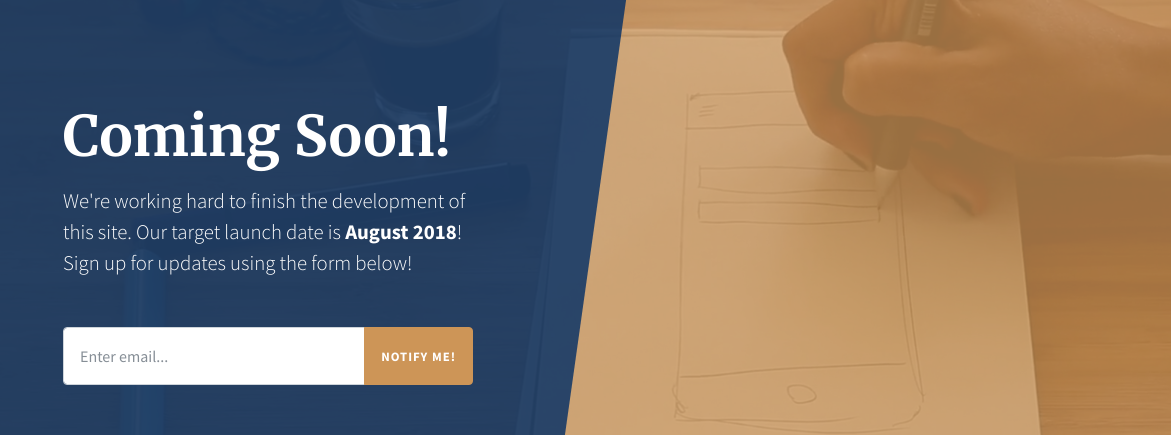
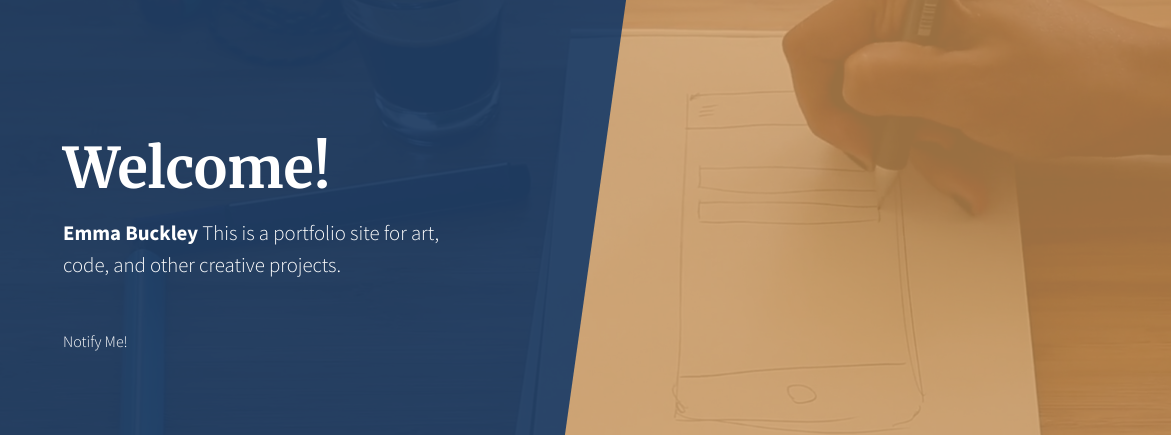
Before and after one commit to buckabroo/personalwebsite, a website: page index.html in a window 1280 px wide. Shown: the part 156-591 px from the top of the page, 0-1171 px from the left. Drawn offline with Linux system fonts and the light colour scheme.

Commit message:
first edit

```diff
--- a/index.html
+++ b/index.html
@@ -33,14 +33,14 @@
         <div class="row h-100">
           <div class="col-12 my-auto">
             <div class="masthead-content text-white py-5 py-md-0">
-              <h1 class="mb-3">Coming Soon!</h1>
-              <p class="mb-5">We're working hard to finish the development of this site. Our target launch date is <strong>August 2018</strong>! Sign up for updates using the form below!</p>
-              <div class="input-group input-group-newsletter">
-                <input type="email" class="form-control" placeholder="Enter email..." aria-label="Search for...">
-                <span class="input-group-btn">
-                  <button class="btn btn-secondary" type="button">Notify Me!</button>
-                </span>
-              </div>
+              <h1 class="mb-3">Welcome!</h1>
+              <p class="mb-5"><strong>Emma Buckley</strong> This is a portfolio site for art, code, and other creative projects.</p>
+              <!div class="input-group input-group-newsletter">
+                <!input type="email" class="form-control" placeholder="Enter email..." aria-label="Search for...">
+                <!span class="input-group-btn">
+                  <!button class="btn btn-secondary" type="button">Notify Me!</button>
+                <!/span>
+              <!/div>
             </div>
           </div>
         </div>
```
